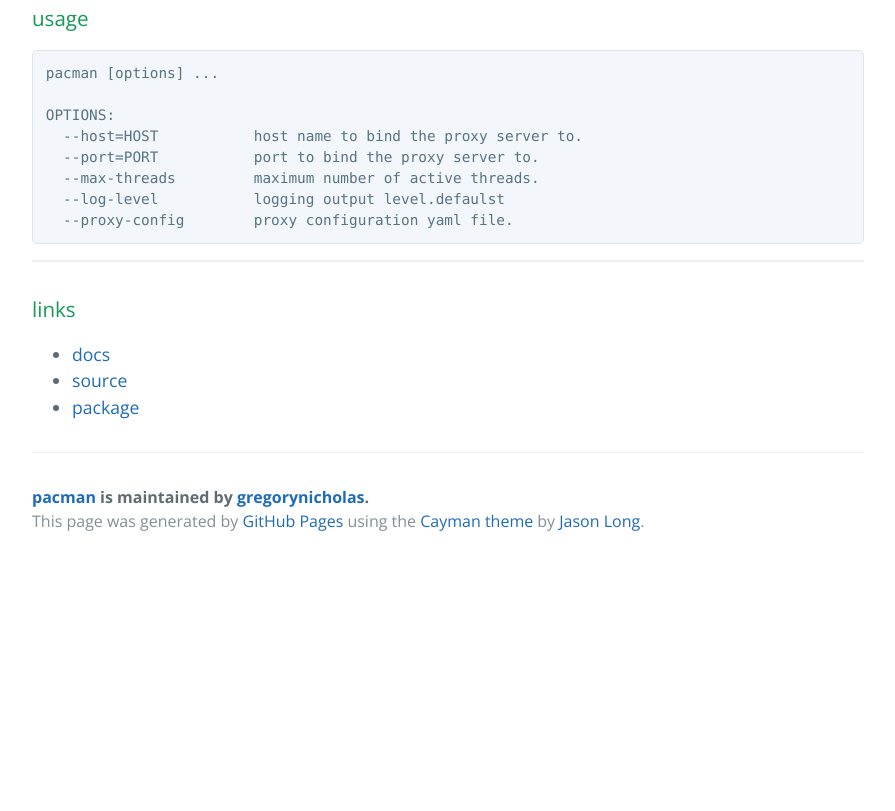
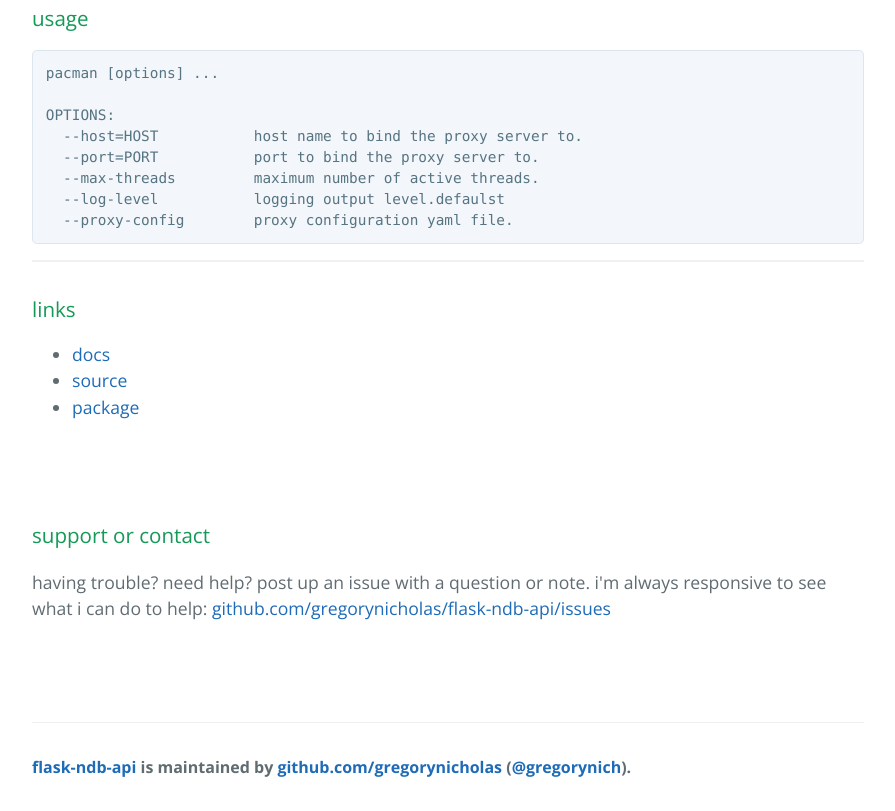
Before and after one commit to gregorynicholas/pacman, a plain HTML site: page index.html in a window 1280 px wide. Shown: the part 1195-2006 px from the top of the page, without its empty margins (192-1087 px from the left). Before the commit the page ends 1760 px from the top, so only its background shows below. Drawn offline with nearby package versions, Linux system fonts and the light colour scheme.

Commit message:
Update index.html

```diff
--- a/index.html
+++ b/index.html
@@ -82,12 +82,29 @@
 <li><a href="http://packages.python.org/pacman">package</a></li>
 </ul>
 
-      <footer class="site-footer">
-        <span class="site-footer-owner"><a href="https://github.com/gregorynicholas/pacman">pacman</a> is maintained by <a href="https://github.com/gregorynicholas">gregorynicholas</a>.</span>
+      <h3 style="margin-top:100px;">
+  <a id="support-or-contact" class="anchor" href="support-or-contact" aria-hidden="true">
+    <span class="octicon octicon-link"></span>
+  </a>
+  support or contact
+</h3>
 
-        <span class="site-footer-credits">This page was generated by <a href="https://pages.github.com">GitHub Pages</a> using the <a href="https://github.com/jasonlong/cayman-theme">Cayman theme</a> by <a href="https://twitter.com/jasonlong">Jason Long</a>.</span>
+<p>
+  having trouble? need help?  post up an issue with a question or note.
+  i'm always responsive to see what i can do to help: <a href="https://github.com/gregorynicholas/flask-ndb-api/issues">github.com/gregorynicholas/flask-ndb-api/issues</a>
+</p>
+
+      <footer class="site-footer" style="margin-top:100px;">
+        <span class="site-footer-owner">
+          <a href="https://github.com/gregorynicholas/flask-ndb-api">flask-ndb-api</a>
+          is maintained by <a href="https://github.com/gregorynicholas">github.com/gregorynicholas</a> (<a href="http://twitter.com/gregorynich">@gregorynich</a>).
+        </span>
+        <!--<span class="site-footer-credits" style="font-size:9px;">
+          this page was generated by <a href="https://pages.github.com">GitHub Pages</a>
+          using the <a href="https://github.com/jasonlong/cayman-theme">Cayman theme</a> by
+          <a href="https://twitter.com/jasonlong">Jason Long</a>.
+        </span>-->
       </footer>
-
     </section>
 
 
```
